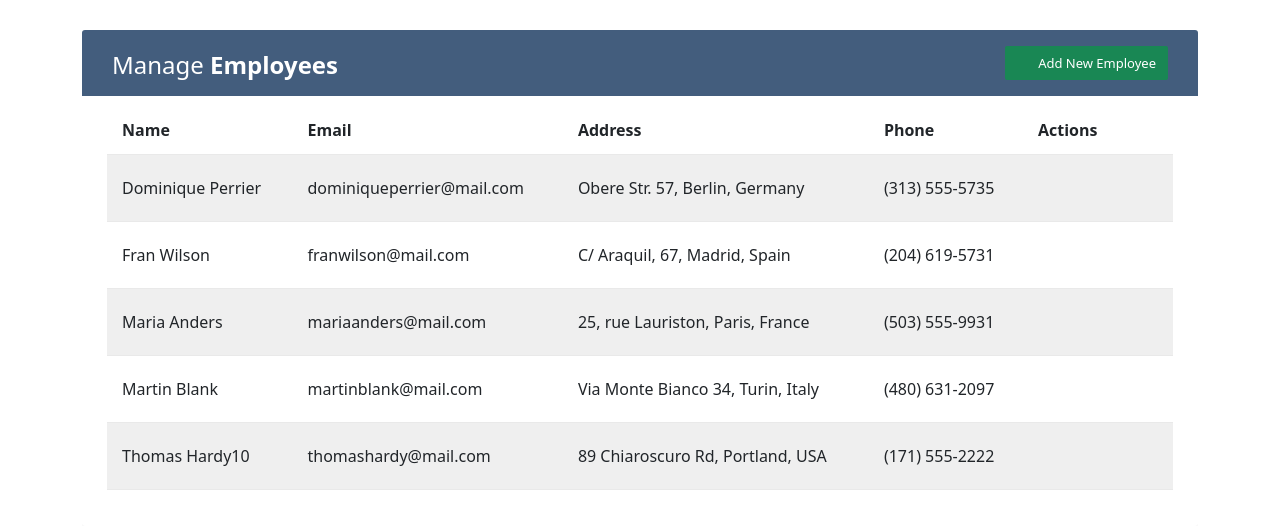
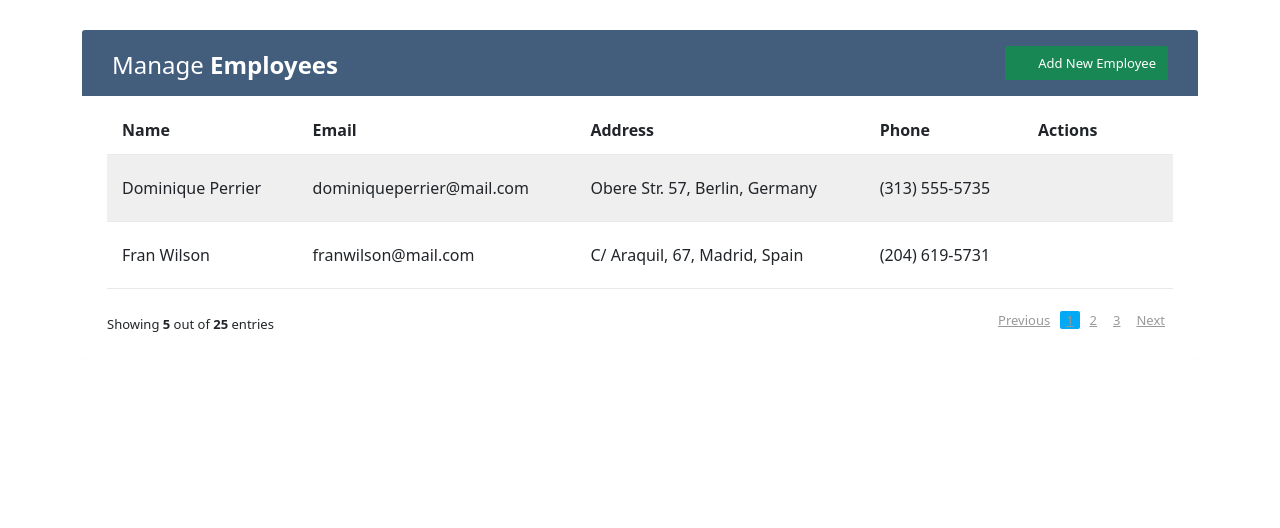
Before and after one commit to David-mwendwa/mern-crud, a React (Create React App) app: page / in a window 1280 px wide. Shown: the top 528 px of the page. Built offline with nearby package versions, Linux system fonts and the light colour scheme.

Commit message:
implement pagination for the app

```diff
--- a/src/components/EmployeeList.js
+++ b/src/components/EmployeeList.js
@@ -3,14 +3,17 @@ import { Alert, Button, Modal } from 'react-bootstrap';
 import { EmployeeContext } from '../contexts/EmployeeContext';
 import AddForm from './AddForm';
 import Employee from './Employee';
+import Pagination from './Pagination';
 
 const EmployeeList = () => {
-  const { employees } = useContext(EmployeeContext);
+  const { sortedEmployees } = useContext(EmployeeContext);
 
   const [showAlert, setShowAlert] = useState(false);
-  console.log({showAlert});
+  console.log({ showAlert });
 
   const [show, setShow] = useState(false);
+  const [currentPage, setCurrentPage] = useState(1);
+  const [employeesPerPage, setEmployeesPerPage] = useState(2);
 
   const handleShow = () => setShow(true);
   const handleClose = () => setShow(false);
@@ -26,7 +29,15 @@ const EmployeeList = () => {
     return () => {
       handleShowAlert();
     };
-  }, [employees]);
+  }, [sortedEmployees]);
+
+  const indexOfLastEmployee = currentPage * employeesPerPage;
+  const indexOfFirstEmployee = indexOfLastEmployee - employeesPerPage;
+  const currentEmployees = sortedEmployees.slice(
+    indexOfFirstEmployee,
+    indexOfLastEmployee
+  );
+  const totalPagesNum = Math.ceil(sortedEmployees.length / employeesPerPage);
 
   return (
     <>
@@ -62,15 +73,14 @@ const EmployeeList = () => {
           </tr>
         </thead>
         <tbody>
-          {employees
-            .sort((a, b) => (a.name < b.name ? -1 : 1))
-            .map((employee) => (
-              <tr key={employee.id}>
-                <Employee employee={employee} />
-              </tr>
-            ))}
+          {currentEmployees.map((employee) => (
+            <tr key={employee.id}>
+              <Employee employee={employee} />
+            </tr>
+          ))}
         </tbody>
       </table>
+      <Pagination pages={totalPagesNum} setCurrentPage={setCurrentPage} />
       <Modal show={show} onHide={handleClose}>
         <Modal.Header closeButton>
           <Modal.Title>Add Employee</Modal.Title>
--- /dev/null
+++ b/src/components/Pagination.js
@@ -0,0 +1,56 @@
+import React, { useEffect, useState } from 'react';
+
+const Pagination = ({ pages, setCurrentPage }) => {
+  const numOfPages = [];
+  for (let i = 1; i <= pages; i++) {
+    numOfPages.push(i);
+  }
+
+  const [currentButton, setCurrentButton] = useState(1);
+
+  useEffect(() => {
+    setCurrentPage(currentButton);
+  }, [currentButton, setCurrentPage]);
+
+  return (
+    <div className='clearfix'>
+      <div className='hint-text'>
+        Showing <b>5</b> out of <b>25</b> entries
+      </div>
+      <ul className='pagination'>
+        <li
+          className={currentButton === 1 ? 'page-item disabled' : 'page-item'}
+          onClick={() =>
+            setCurrentButton((prev) => (prev === 1 ? prev : prev - 1))
+          }>
+          <a href='#!'>Previous</a>
+        </li>
+        {numOfPages.map((page, index) => (
+          <li
+            key={index}
+            className={
+              currentButton === page ? 'page-item active' : 'page-item'
+            }
+            onClick={() => setCurrentButton(page)}>
+            <a href='#!'>{page}</a>
+          </li>
+        ))}
+        <li
+          className={
+            currentButton === numOfPages.length
+              ? 'page-item disabled'
+              : 'page-item'
+          }
+          onClick={() =>
+            setCurrentButton((next) =>
+              next === numOfPages.length ? next : next + 1
+            )
+          }>
+          <a href='#!'>Next</a>
+        </li>
+      </ul>
+    </div>
+  );
+};
+
+export default Pagination;
--- a/src/contexts/EmployeeContext.js
+++ b/src/contexts/EmployeeContext.js
@@ -42,6 +42,8 @@ const EmployeeContextProvider = (props) => {
     },
   ]);
 
+  const sortedEmployees = employees.sort((a, b) => (a.name < b.name ? -1 : 1));
+
   const addEmployee = ({ name, email, address, phone }) => {
     setEmployees([...employees, { id: uuidv4(), name, email, address, phone }]);
   };
@@ -58,7 +60,7 @@ const EmployeeContextProvider = (props) => {
 
   return (
     <EmployeeContext.Provider
-      value={{ employees, addEmployee, removeEmployee, updateEmployee }}>
+      value={{ sortedEmployees, addEmployee, removeEmployee, updateEmployee }}>
       {props.children}
     </EmployeeContext.Provider>
   );
```
